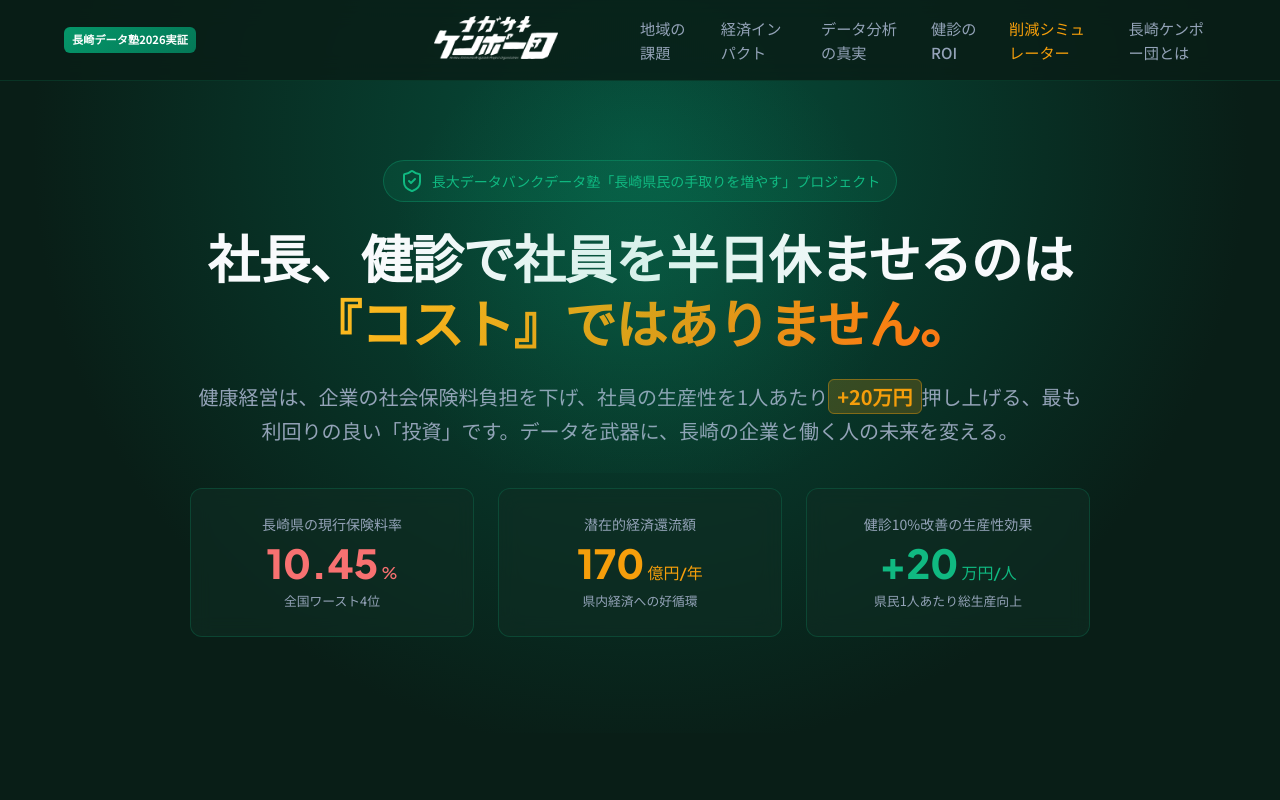
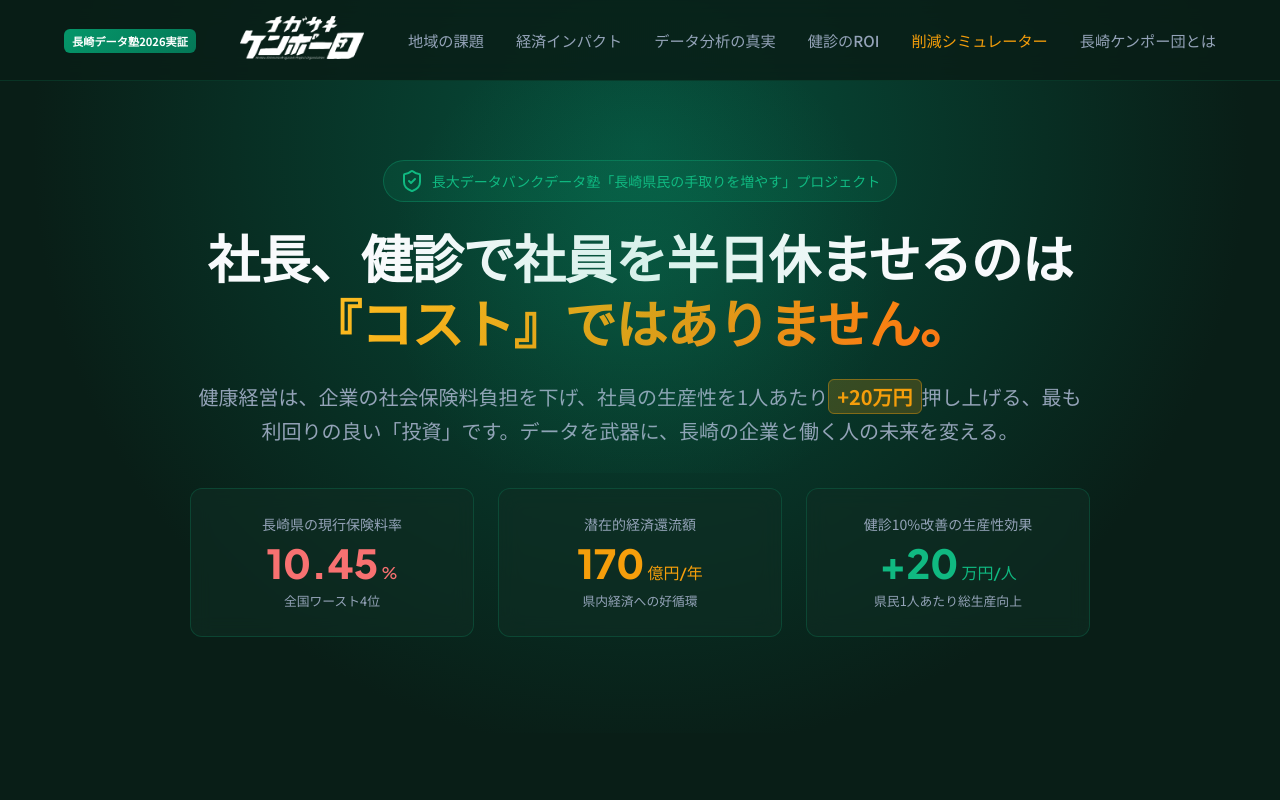
Before and after one commit to okirakutak/nagasaki-kenpodan, a plain HTML site: page index.html in a window 1280 px wide. Shown: the top 800 px of the page. Drawn offline with nearby package versions, Linux system fonts and the light colour scheme.

Commit message:
Fix header layout to center logo between badge and nav

```diff
--- a/css/style.css
+++ b/css/style.css
@@ -315,21 +315,17 @@ img {
 }
 
 .header-left {
-    flex: 1;
-    display: flex;
-    justify-content: flex-start;
+    /* バッジの幅に合わせる */
 }
 
 .header-center {
-    flex: 1;
-    display: flex;
-    justify-content: center;
+    flex: 1; /* 残りのスペースをすべて埋める */
+    display: flex;
+    justify-content: center; /* その中でロゴを中央に */
 }
 
 .header-right {
-    flex: 2;
-    display: flex;
-    justify-content: flex-end;
+    /* ナビゲーションの幅に合わせる */
 }
 
 .nav {
```
